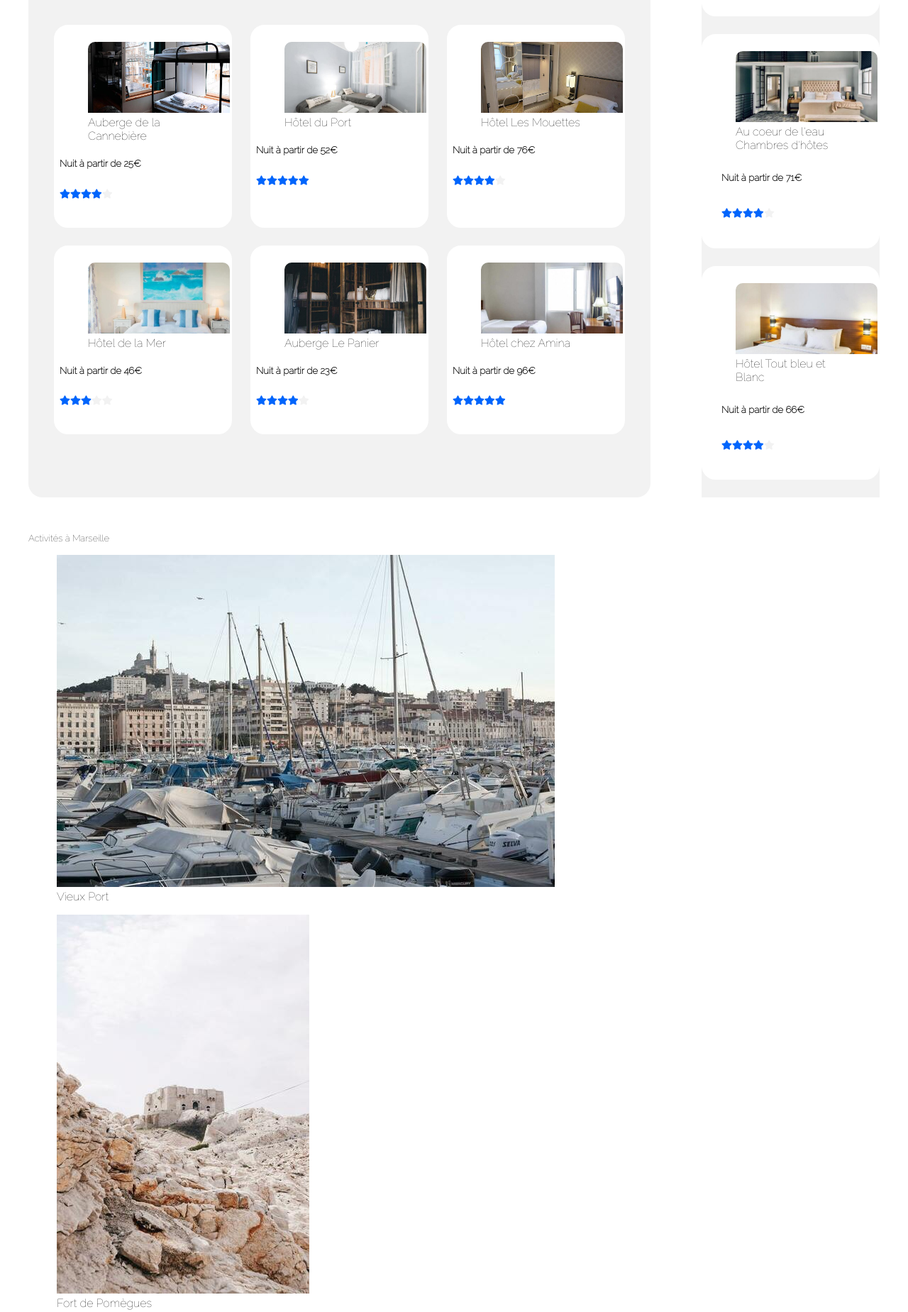
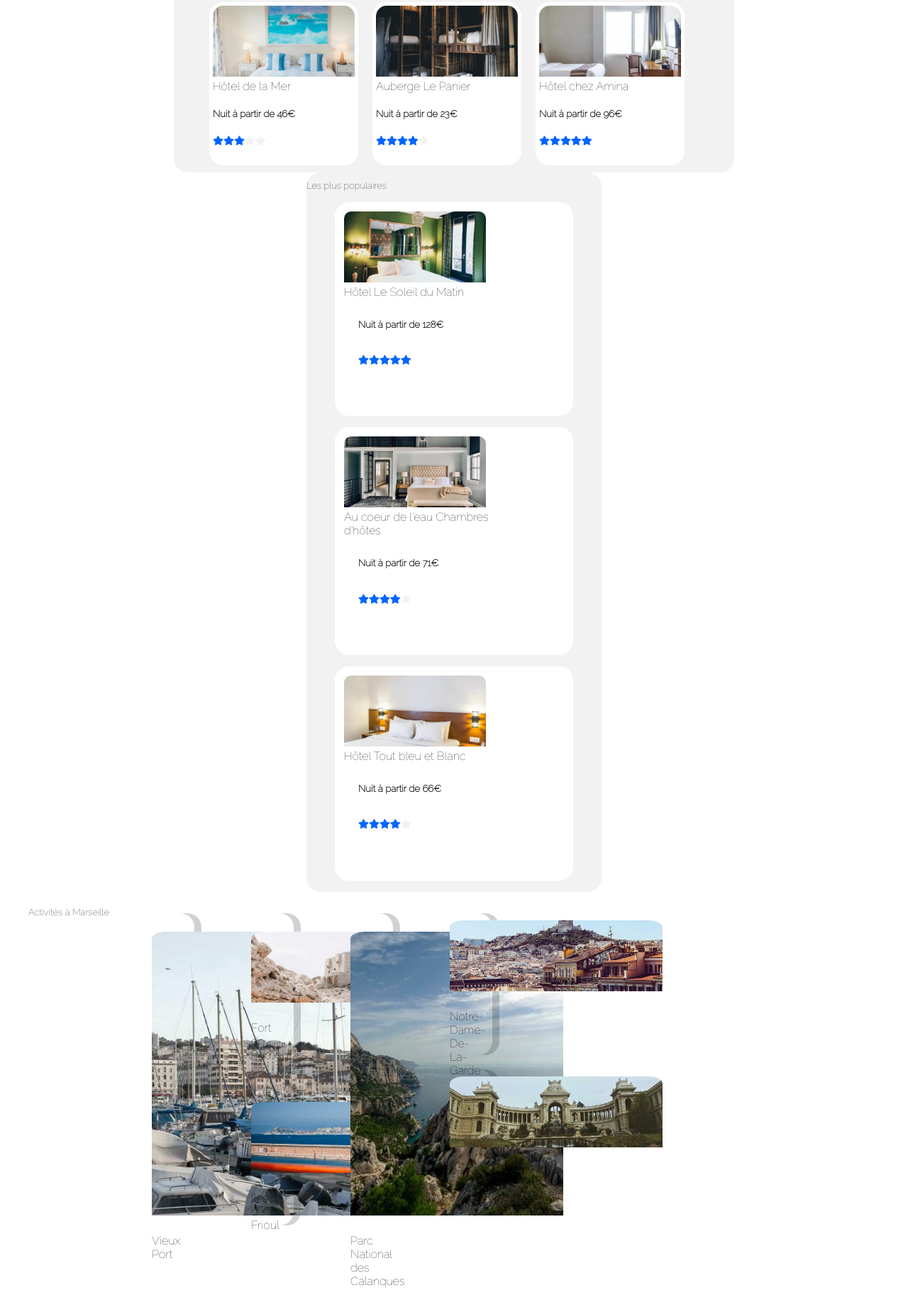
Before and after one commit to ayaaleksija/AlexiaGondardChampagne_2_30032021, a plain HTML site: page index.html in a window 1280 px wide. Shown: the part 635-2484 px from the top of the page at 71% size. Drawn offline with Linux system fonts and the light colour scheme; a web font is replaced by a local one.

Commit message:
implémentation hebergements et activités

```diff
--- a/index.html
+++ b/index.html
@@ -9,12 +9,14 @@
     </head>
     <body>
         <div id="bloc_page">
+
+            <!--Header-->
             <header>
-                <div class="logo">
+                <h1 class="logo">
                     <img src="images/logo/Reservia@3x.png" alt="Logo de Réservia" />
-                </div>
+                </h1>
 
-                <nav class="navigation">
+                <nav id="navigation">
                     <ul class="nav">
                         <li class="link_hbgmt"><a href="Hébergements.html"> Hébergements</a></li>
                         <li class="link_act"><a href="Activités.html"> Activités</a></li>
@@ -30,10 +32,10 @@
 
             <div id="recherche">
                 <form class="recherche_loc">
-                        <p class="icone_loc"><i class="fas fa-map-marker-alt"></i></p>
-                        <p><input type="text" id="maRecherche" name="ville"
+                        <span class="icone_loc"><i class="fas fa-map-marker-alt"></i></span>
+                        <input class="text_rech" type="text" id="maRecherche" name="ville"
                         placeholder="Marseille, France">
-                        <button class="recherche">Rechercher</button></p>
+                        <button class="recherche">Rechercher</button>
                 </form>
             </div>
 
@@ -68,90 +70,98 @@
             </section>
             <h2 class="dispos"><i class="fas fa-info-circle"></i> Plus de 500 logements sont disponibles dans cette ville</h2>
 
+        <main id="ppal">
             <section id="hebergements">
                 <div class="hebergement_marseille">
-                    <h2>Hébergements à Marseille</h2>
-                        <div class="hotels">
+                    <h2 class="titre_hebergements">Hébergements à Marseille</h2>
+                            <figure class="hotels">
                                 <div class="cadre_img">
-                                <figure>
                                     <img class="photo_hotel" src="images/hebergements/4_small/marcus-loke-WQJvWU_HZFo-unsplash.jpg" alt="Auberge de la Cannebière" />
                                     <figcaption class="nom_hotel"> Auberge de la Cannebière</figcaption>
-                                </figure>
                                     <h5 class="prix">Nuit à partir de 25€</h5>
                                     <h5 class="notation"><i class="fas fa-star"></i><i class="fas fa-star"></i><i class="fas fa-star"></i><i class="fas fa-star"></i><i class="fas fa-star star-grise"></i></h5>
                                 </div>
+                            </figure>
+
+                            <figure class="hotels">
                                 <div class="cadre_img">
-                                <figure>
                                     <img class="photo_hotel" src="images/hebergements/4_small/fred-kleber-gTbaxaVLvsg-unsplash.jpg" alt="Hôtel du Port" />
                                     <figcaption class="nom_hotel"> Hôtel du Port</figcaption>
-                                </figure>
                                     <h5 class="prix">Nuit à partir de 52€</h5>
                                     <h5 class="notation"><i class="fas fa-star"></i><i class="fas fa-star"></i><i class="fas fa-star"></i><i class="fas fa-star"></i><i class="fas fa-star"></i></h5>
                                 </div>
+                            </figure>
+
+                            <figure class="hotels">
                                 <div class="cadre_img">
-                                <figure>
                                     <img class="photo_hotel" src="images/hebergements/4_small/reisetopia-B8WIgxA_PFU-unsplash.jpg" alt="Hôtel Les mouettes" />
                                     <figcaption class="nom_hotel"> Hôtel Les Mouettes</figcaption>
-                                </figure>
                                     <h5 class="prix">Nuit à partir de 76€</h5>
                                     <h5 class="notation"><i class="fas fa-star"></i><i class="fas fa-star"></i><i class="fas fa-star"></i><i class="fas fa-star"></i><i class="fas fa-star star-grise"></i></h5>
                                 </div>
+                            </figure>
+
+                            <figure class="hotels">
                                 <div class="cadre_img">
-                                <figure>
                                     <img class="photo_hotel" src="images/hebergements/4_small/annie-spratt-Eg1qcIitAuA-unsplash.jpg" alt="Hôtel de la mer" />
                                     <figcaption class="nom_hotel"> Hôtel de la Mer</figcaption>
-                                </figure>
                                     <h5 class="prix">Nuit à partir de 46€</h5>
                                     <h5 class="notation"><i class="fas fa-star"></i><i class="fas fa-star"></i><i class="fas fa-star"></i><i class="fas fa-star star-grise"></i><i class="fas fa-star star-grise"></i></h5>
                                 </div>
+                            </figure>
+
+                            <figure class="hotels">
                                 <div class="cadre_img">
-                                <figure>
                                     <img class="photo_hotel" src="images/hebergements/4_small/nicate-lee-kT-ZyaiwBe0-unsplash.jpg" alt="Auberge Le Panier" />
                                     <figcaption class="nom_hotel"> Auberge Le Panier</figcaption>
-                                </figure>
                                     <h5 class="prix">Nuit à partir de 23€</h5>
                                     <h5 class="notation"><i class="fas fa-star"></i><i class="fas fa-star"></i><i class="fas fa-star"></i><i class="fas fa-star"></i><i class="fas fa-star star-grise"></i></h5>
                                 </div>
+                            </figure>
+
+                            <figure class="hotels">
                                 <div class="cadre_img">
-                                <figure>
                                     <img class="photo_hotel" src="images/hebergements/4_small/febrian-zakaria-M6S1WvfW68A-unsplash.jpg" alt="Hôtel chez Amina" />
                                     <figcaption class="nom_hotel"> Hôtel chez Amina</figcaption>
-                                </figure>
                                     <h5 class="prix">Nuit à partir de 96€</h5>
                                     <h5 class="notation"><i class="fas fa-star"></i><i class="fas fa-star"></i><i class="fas fa-star"></i><i class="fas fa-star"></i><i class="fas fa-star"></i></h5>
                                 </div>
-                        </div>
+                            </figure>
                 </div>
 
                 <aside id="plus_populaires">
                     <div class="hebergement_populaires">
                         <h2>Les plus populaires</h2>
-                            <div class="populaires">
+                            <figure class="populaires">
                                 <div class="cadre_img_pop">
-                                    <figure>
                                     <img class="photo_populaire" src="images/hebergements/4_small/emile-guillemot-Bj_rcSC5XfE-unsplash.jpg" alt="Hôtel Le soleil du matin" />
                                         <figcaption class="nom_poupulaire"> Hôtel Le Soleil du Matin</figcaption>
-                                    </figure>
+
                                         <h5 class="prix_pop">Nuit à partir de 128€</h5>
                                         <h5 class="notation_pop"><i class="fas fa-star"></i><i class="fas fa-star"></i><i class="fas fa-star"></i><i class="fas fa-star"></i><i class="fas fa-star"></i></h5>
                                 </div>
+                            </figure>
+
+                            <figure class="populaires">
                                 <div class="cadre_img_pop">
-                                    <figure>
                                     <img class="photo_populaire" src="images/hebergements/4_small/aw-creative-VGs8z60yT2c-unsplash.jpg" alt="Au coeur de l'eau Chambres d'hôtes" />
                                         <figcaption class="nom_poupulaire"> Au coeur de l'eau Chambres d'hôtes</figcaption>
-                                    </figure>
+
                                         <h5 class="prix_pop">Nuit à partir de 71€</h5>
                                         <h5 class="notation_pop"><i class="fas fa-star"></i><i class="fas fa-star"></i><i class="fas fa-star"></i><i class="fas fa-star"></i><i class="fas fa-star star-grise"></i></h5>
                                 </div>
+                            </figure>
+
+                            <figure class="populaires">
                                 <div class="cadre_img_pop">
-                                    <figure>
                                     <img class="photo_populaire" src="images/hebergements/4_small/febrian-zakaria-sjvU0THccQA-unsplash.jpg" alt="Hôtel Tout bleu et Blanc" />
                                         <figcaption class="nom_poupulaire"> Hôtel Tout bleu et Blanc</figcaption>
-                                    </figure>
+
                                         <h5 class="prix_pop">Nuit à partir de 66€</h5>
                                         <h5 class="notation_pop"><i class="fas fa-star"></i><i class="fas fa-star"></i><i class="fas fa-star"></i><i class="fas fa-star"></i><i class="fas fa-star star-grise"></i></h5>
                                 </div>
-                            </div>
+                            </figure>
+
                     </div>
                 </aside>
             </section>
@@ -159,45 +169,67 @@
             <section id=activites>
                 <h2> Activités à Marseille</h2>
                         <div class="activites_marseille">
-                            <div class="cadre_img_activite">
+                            <div class="activite1">
                                 <figure>
-                                    <img class="photo_activite" src="images/activites/4_small/reno-laithienne-QUgJhdY5Fyk-unsplash.jpg" alt="Vieux Port" />
+                                    <img class="photo_activite1" src="images/activites/4_small/reno-laithienne-QUgJhdY5Fyk-unsplash.jpg" alt="Vieux Port" />
                                     <figcaption class="nom_activite">Vieux Port</figcaption>
                                 </figure>
                             </div>
-                            <div class="cadre_img_activite">
+                            <span class="activite23">
+                            <div class="activite2">
                                 <figure>
-                                    <img class="photo_activite" src="images/activites/4_small/paul-hermann-QFTrLdQIRhI-unsplash.jpg" alt="Fort de Pomègues" />
+                                    <img class="photo_activite2" src="images/activites/4_small/paul-hermann-QFTrLdQIRhI-unsplash.jpg" alt="Fort de Pomègues" />
                                     <figcaption class="nom_activite">Fort de Pomègues</figcaption>
                                 </figure>
                             </div>
-                            <div class="cadre_img_activite">
+                            <div class="activite3">
                                 <figure>
-                                    <img class="photo_activite" src="images/activites/4_small/kevin-hikari-rV_Qd1l-VXg-unsplash.jpg" alt="Iles de Frioul" />
+                                    <img class="photo_activite3" src="images/activites/4_small/kevin-hikari-rV_Qd1l-VXg-unsplash.jpg" alt="Iles de Frioul" />
                                     <figcaption class="nom_activite">Iles de Frioul</figcaption>
                                 </figure>
                             </div>
-                            <div class="cadre_img_activite">
+                            </span>
+                            <div class="activite4">
                                 <figure>
-                                    <img class="photo_activite" src="images/activites/4_small/kilyan-sockalingum-NR8-cBCN3aI-unsplash.jpg" alt="Parc National des Calanques" />
+                                    <img class="photo_activite4" src="images/activites/4_small/kilyan-sockalingum-NR8-cBCN3aI-unsplash.jpg" alt="Parc National des Calanques" />
                                     <figcaption class="nom_activite">Parc National des Calanques</figcaption>
                                 </figure>
                             </div>
-                            <div class="cadre_img_activite">
+                            <span class="activité56">
+                            <div class="activite5">
                                 <figure>
-                                    <img class="photo_activite" src="images/activites/4_small/florian-wehde-xW9e8gdotxI-unsplash.jpg" alt="Notre-Dame-De-La-Garde" />
+                                    <img class="photo_activite5" src="images/activites/4_small/florian-wehde-xW9e8gdotxI-unsplash.jpg" alt="Notre-Dame-De-La-Garde" />
                                     <figcaption class="nom_activite">Notre-Dame-De-La-Garde</figcaption>
                                 </figure>
                             </div>
-                            <div class="cadre_img_activite">
+                            <div class="activite6">
                                 <figure>
-                                    <img class="photo_activite" src="images/activites/4_small/lena-paulin-wH2-EJoDcV0-unsplash.jpg" alt="Parc Longchamp" />
+                                    <img class="photo_activite6" src="images/activites/4_small/lena-paulin-wH2-EJoDcV0-unsplash.jpg" alt="Parc Longchamp" />
                                     <figcaption class="nom_activite">Parc Longchamp</figcaption>
                                 </figure>
                             </div>
+                            </span>
                         </div>
             </section>
-
+            </main>
+            <footer class="footer">
+                <div class="apropos">
+                    <h2 class="titre_apropos">A propos</h2>
+                        <h5>Fonctionnement du site</h5><br/>
+                        <h5>Conditions générales de vente</h5><br/>
+                        <h5>Données et confidentialité</h5>
+                </div>
+                <div class="noshebergements">
+                    <h2 class="titre_noshebergements">Nos hébergements</h2>
+                        <h5>Charte qualité</h5><br/>
+                        <h5>Soumettre votre hôtel</h5>
+                </div>
+                <div class="assistance">
+                    <h2 class="titre_assistance">Assistance</h2>
+                        <h5>Centre d'aide</h5><br/>
+                        <h5>Nous contacter</h5>
+                </div>
+            </footer>
         </div>
     </body>
 </html>
--- a/style.css
+++ b/style.css
@@ -29,7 +29,7 @@ header
     flex-wrap: wrap;
 }
 
-.navigation
+#navigation
 {
     display: flex;
 }
@@ -87,17 +87,14 @@ nav a
 
 /* RECHERCHE */
 
-#recherche
-{
-    display: flex;
-    flex-direction: row;
-}
-
 .recherche_loc
 {
     display: flex;
     flex-direction: row;
     justify-content: stretch;
+    align-items: center;
+    width: auto;
+    min-width: 400px;
 }
 
 .icone_loc
@@ -107,6 +104,7 @@ nav a
     height: 30px;
     width: 30px;
     border-radius: 10px 0 0 10px;
+    padding: 1px;
 }
 
 .fas.fa-map-marker-alt
@@ -212,45 +210,49 @@ h2
 }
 /* hotel */
 
+#ppal
+{
+    display: flex;
+    flex-wrap: wrap;
+    justify-content:space-between;
+    align-content:space-between;
+    max-width: 1200px;
+}
+
 #hebergements
 {
     display: flex;
-    flex-direction: row;
     flex-wrap: wrap;
-    justify-content: space-between;
-    margin-bottom: 50px;
+    justify-content: space-around;
+    align-content: space-between;
+    margin-bottom: 10px;
+}
+
+.titre_hebergements
+{
+    width: 100%;
+    font-size: large;
+    font-weight: bold;
 }
 
 .hebergement_marseille
 {
     background-color: #F2F2F2;
     display: flex;
-    flex-direction: column;
-    justify-content: space-between;
-    align-content: space-between;
+    flex-direction: row;
+    flex-wrap: wrap;
+    align-items: flex-start;
     border-radius: 20px;
-    padding: 44px 36px 44px 36px;
-    max-width: 805px;
+    padding: 0px 0px 0px 40px;
+    max-width: 750px;
 }
 
 .hotels
 {
+    margin: 10px;
     display: flex;
-    flex-direction: row;
-    flex-wrap: wrap;
-    justify-content: space-between;
-    align-content: space-between;
-    margin-bottom: 20px;
-}
-
-.cadre_img
-{
-    border: 3px solid white;
-    border-radius: 20px;
-    padding: 5px 10px 10px 5px;
-    background-color: white;
-    max-width: 230px;
-    margin-bottom: 25px;
+    flex-direction: column;
+    justify-content: flex-start;
 }
 
 .photo_hotel
@@ -258,8 +260,14 @@ h2
     object-fit: cover;
     width: 200px;
     height: 100px;
-    border-top-left-radius: 10px;
-    border-top-right-radius: 10px;
+}
+
+#hebergements figure
+{
+    border: 5px solid white;
+    border-radius: 20px;
+    overflow:hidden;
+    background-color: white;
 }
 
 .prix_note
@@ -267,17 +275,6 @@ h2
     display: flex;
     flex-direction: column;
     justify-content: space-around;
-    padding-left: 16px;
-}
-
-.prix
-{
-    padding-bottom: 5px;
-}
-
-.notation
-{
-    padding-bottom: 5px;
 }
 
 .fas.fa-star
@@ -294,10 +291,13 @@ h2
 
 #plus_populaires
 {
-    background-color: #F2F2F2;
     display: flex;
     flex-direction: column;
-    max-width: 345px;
+    justify-content: space-around;
+    align-content:space-around;
+    width: 26em;
+    border-radius: 20px;
+    background-color: #F2F2F2;
 }
 
 .populaires
@@ -339,3 +339,97 @@ h2
     display: flex;
 
 }
+
+/* ACTIVITES */
+
+#activites
+{
+    background-color: white;
+    display: flex;
+    flex-direction: row;
+    flex-wrap: wrap;
+    margin-bottom: 100px;
+    max-width: 1200px;
+}
+#activites h2
+{
+    margin-bottom: 25px;
+}
+
+.activites_marseille
+{
+    display: flex;
+    flex-direction: row;
+    flex-wrap: wrap;
+    justify-content: space-between;
+    align-content: space-between;
+}
+
+.activite23,
+.activite56
+{
+    display: flex;
+    flex-direction: column;
+}
+
+.activite1,
+.activite2,
+.activite3,
+.activite4,
+.activite5,
+.activite6 {
+    box-shadow: 10px 0 #0000002e;
+    padding: px 0px 40px 0px;
+    border-radius: 20px;
+    margin: 20px 20px 20px 20px;
+}
+
+.photo_activite1,
+.photo_activite2,
+.photo_activite3,
+.photo_activite4,
+.photo_activite5,
+.photo_activite6
+{
+    object-fit: cover;
+    background-size: 100% 100%;
+    padding: 10px 0px 22px 0px;
+    border-radius: 20px 20px 20px 20px;
+}
+
+.photo_activite1,
+.photo_activite4
+{
+    height: 400px;
+    width: 300px;
+
+}
+
+.photo_activite2,
+.photo_activite6
+{
+    height: 100px;
+    width: 300px;
+}
+
+.photo_activite3,
+.photo_activite5
+{
+    height: 100px;
+    width: 300px;
+}
+.activite1,
+.activite4
+{
+    height: 400px;
+    width: 100px;
+}
+
+.activite2,
+.activite3,
+.activite5,
+.activite6
+{
+    height: 200px;
+    width: 100px;
+}
```
Lines whose indentation alone changed are shown as unchanged.
